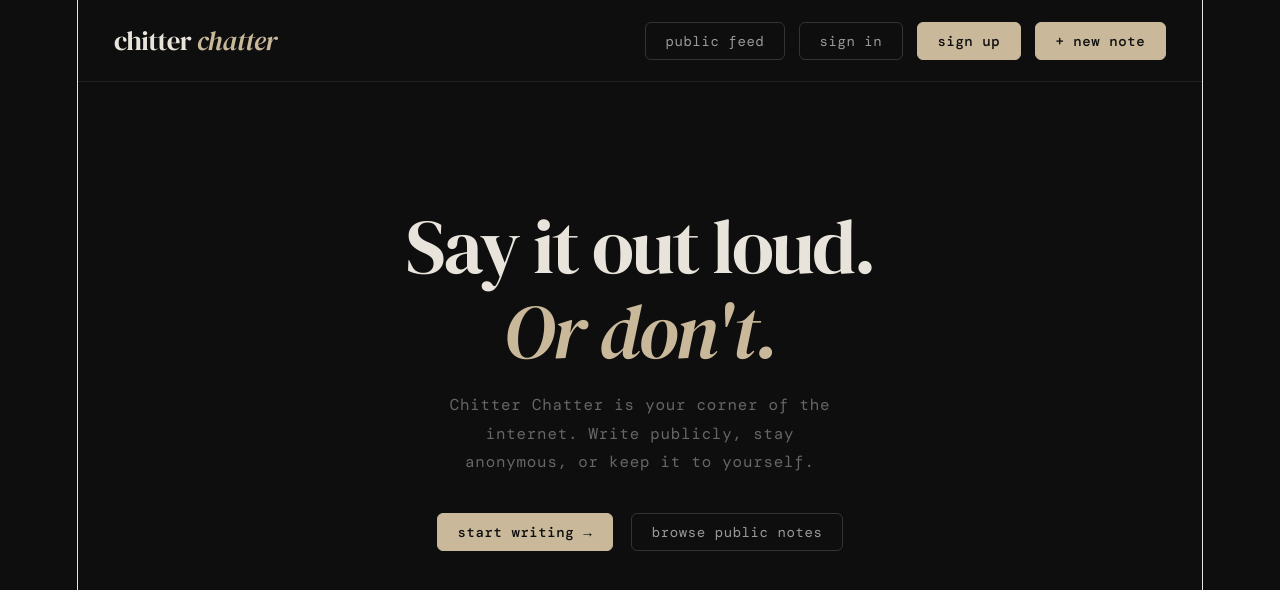
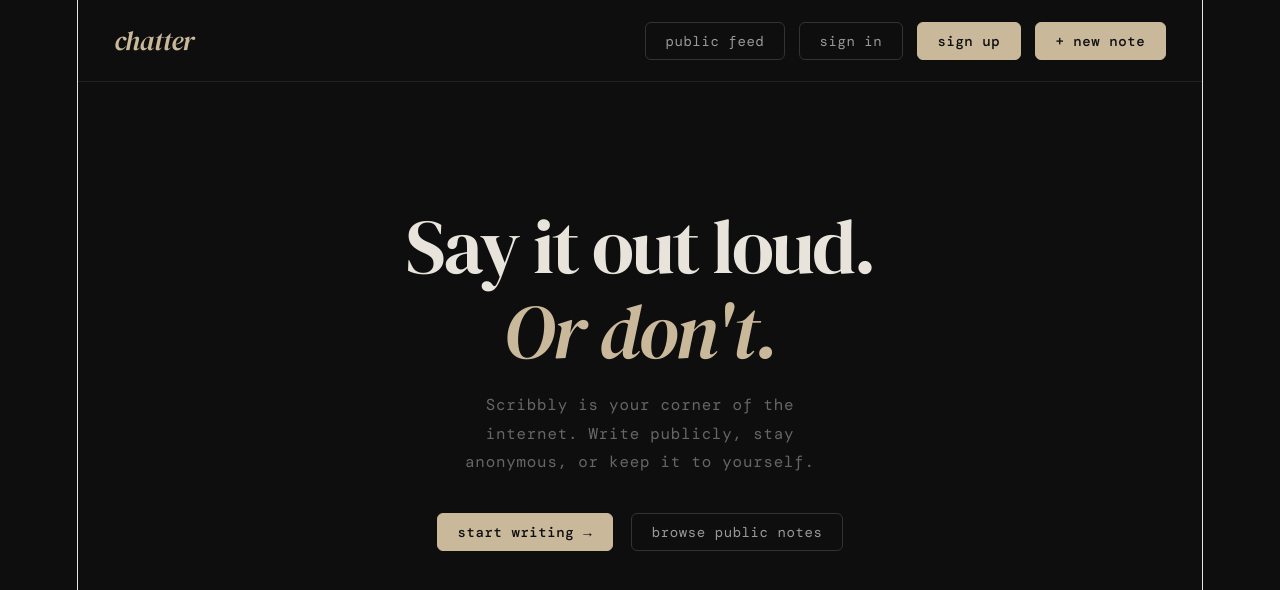
Before and after one commit to AkshatUtkr-maker/Scribbly, a React (Vite) app: page / in a window 1280 px wide. Shown: the top 590 px of the page. Built offline with nearby package versions, Linux system fonts and the light colour scheme; a web font is replaced by a local one.

Commit message:
Update App.jsx

```diff
--- a/src/App.jsx
+++ b/src/App.jsx
@@ -358,7 +358,7 @@ export default function App() {
         {/* NAV */}
         <nav className="nav">
           <div className="nav-logo" onClick={() => setView("home")}>
-            chitter <span>chatter</span>
+             <span>chatter</span>
           </div>
           <div className="nav-actions">
             <button className="btn btn-ghost" onClick={() => setView("feed")}>public feed</button>
@@ -381,7 +381,7 @@ export default function App() {
         {view === "home" && (
           <div className="hero">
             <h1>Say it out loud.<br /><em>Or don't.</em></h1>
-            <p>Chitter Chatter is your corner of the internet. Write publicly, stay anonymous, or keep it to yourself.</p>
+            <p>Scribbly is your corner of the internet. Write publicly, stay anonymous, or keep it to yourself.</p>
             <div className="hero-actions">
               <button className="btn btn-primary" onClick={createNewNote}>start writing →</button>
               <button className="btn btn-ghost" onClick={() => setView("feed")}>browse public notes</button>
@@ -568,7 +568,7 @@ export default function App() {
           <div className="modal-overlay" onClick={() => { setShowAuth(false); setAuthErr(""); }}>
             <div className="modal" onClick={e => e.stopPropagation()}>
               <h3>{authMode === "login" ? "Welcome back" : "Create account"}</h3>
-              <p>{authMode === "login" ? "Sign in to access your notes." : "Join Chitter Chatter — it's free."}</p>
+              <p>{authMode === "login" ? "Sign in to access your notes." : "Join  Chatter — it's free."}</p>
               {authErr && <div className="auth-error">{authErr}</div>}
               <div className="auth-form">
                 {authMode === "signup" && (
```
